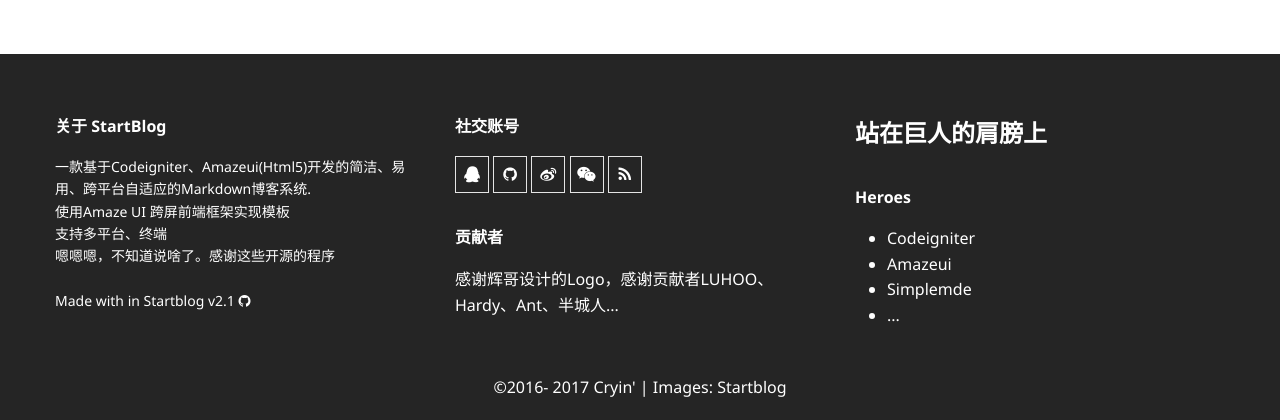
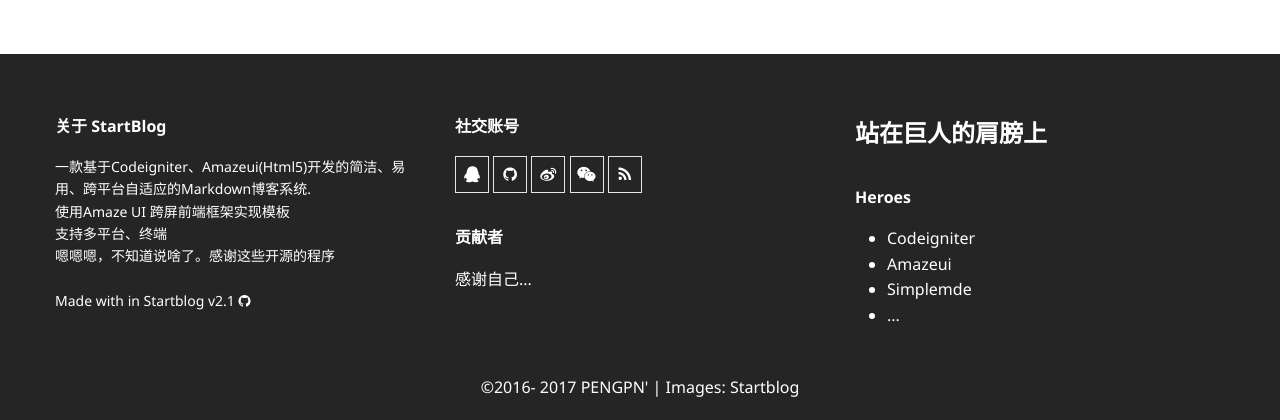
Before and after one commit to pengpn/mystartblog, a CodeIgniter app: page /mystartblog/ in a window 1280 px wide. Shown: the part 1476-1896 px from the top of the page. Run offline with CodeIgniter, Linux system fonts and the light colour scheme; data that the repository does not hold is empty.

Commit message:
update some

```diff
--- a/application/views/about.php
+++ b/application/views/about.php
@@ -18,9 +18,9 @@ $html = $Parsedown->text($about[0]['content']);
         <div class="am-article-hd">
           <h1 class="am-article-title blog-text-center"><?php echo $about[0]['title'];?></h1>
           <p class="am-article-meta blog-text-center">
-              <span><a href="#" class="blog-color">Cryin' &nbsp;</a></span>-
-              <span><a href="#">@Startblog.cc &nbsp;</a></span>-
-              <span><a href="#">2014/10/9</a></span>
+              <span><a href="#" class="blog-color">PENGPN' &nbsp;</a></span>-
+              <span><a href="#">@pengpn.cc &nbsp;</a></span>-
+              <span><a href="#">2016/12/28</a></span>
           </p>
         </div>
         <div class="am-article-bd">
--- a/application/views/footer.php
+++ b/application/views/footer.php
@@ -15,7 +15,7 @@
                 <a href="<?php echo base_url('/feed')?>"><span class="am-icon-rss am-icon-fw blog-icon blog-icon"></span></a>
             </p>
             <h3>贡献者</h3>
-            <p>感谢辉哥设计的Logo，感谢贡献者LUHOO、Hardy、Ant、半城人...</p>
+            <p>感谢自己...</p>
         </div>
         <div class="am-u-sm-12 am-u-md-4- am-u-lg-4">
               <h1>站在巨人的肩膀上</h1>
@@ -30,7 +30,7 @@
             </p>
         </div>
     </div>
-    <div class="blog-text-center">©2016- 2017 Cryin' | Images: <a href="https://github.com/pengpn/mystartblog">Startblog</a>
+    <div class="blog-text-center">©2016- 2017 PENGPN' | Images: <a href="https://github.com/pengpn/mystartblog">Startblog</a>
       <script language="javascript" type="text/javascript" src="http://js.users.51.la/19034341.js"></script>
 <noscript><a href="http://www.51.la/?19034341" target="_blank"><img alt="&#x6211;&#x8981;&#x5566;&#x514D;&#x8D39;&#x7EDF;&#x8BA1;" src="http://img.users.51.la/19034341.asp" style="border:none" /></a></noscript>
     </div>
```
